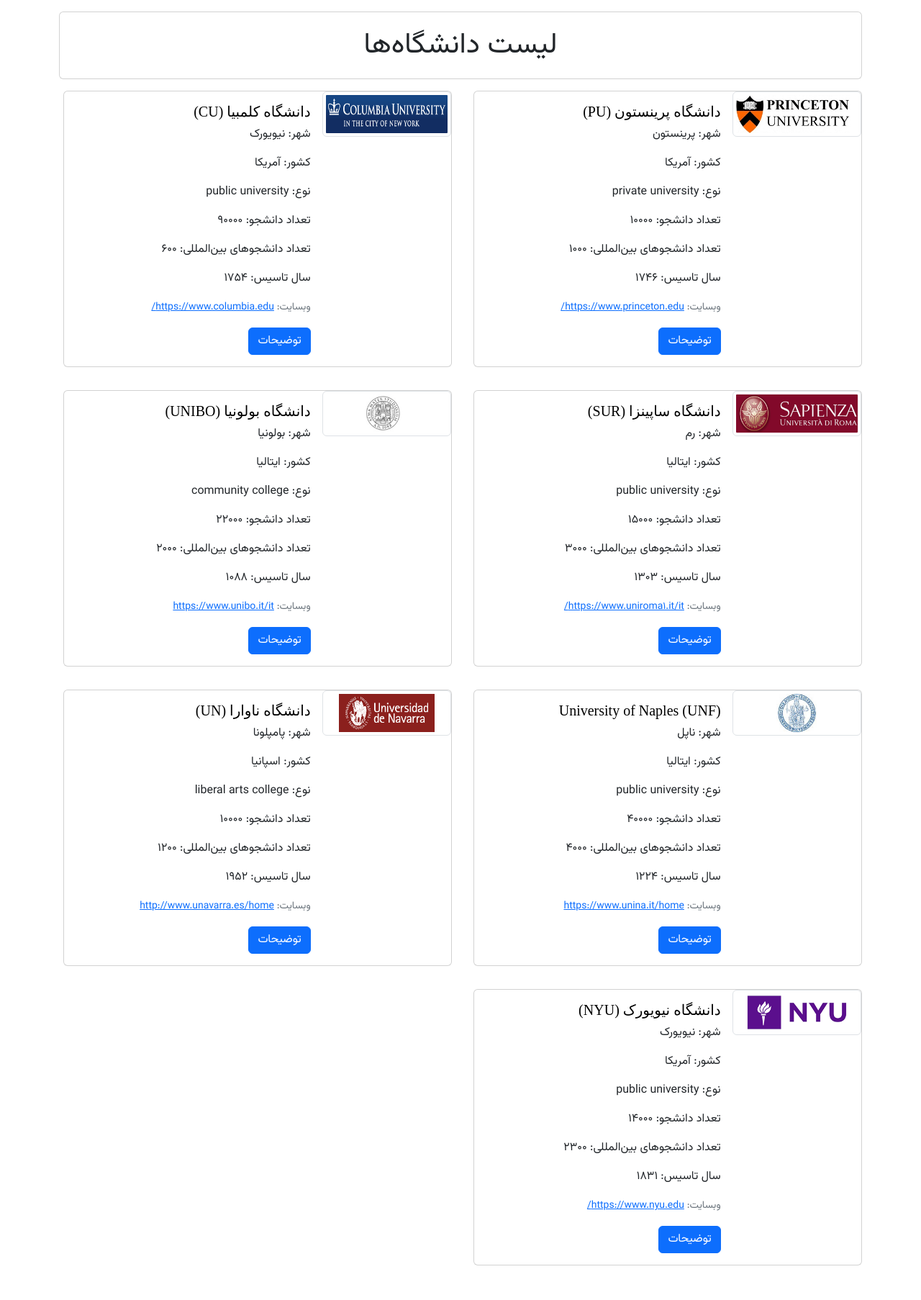
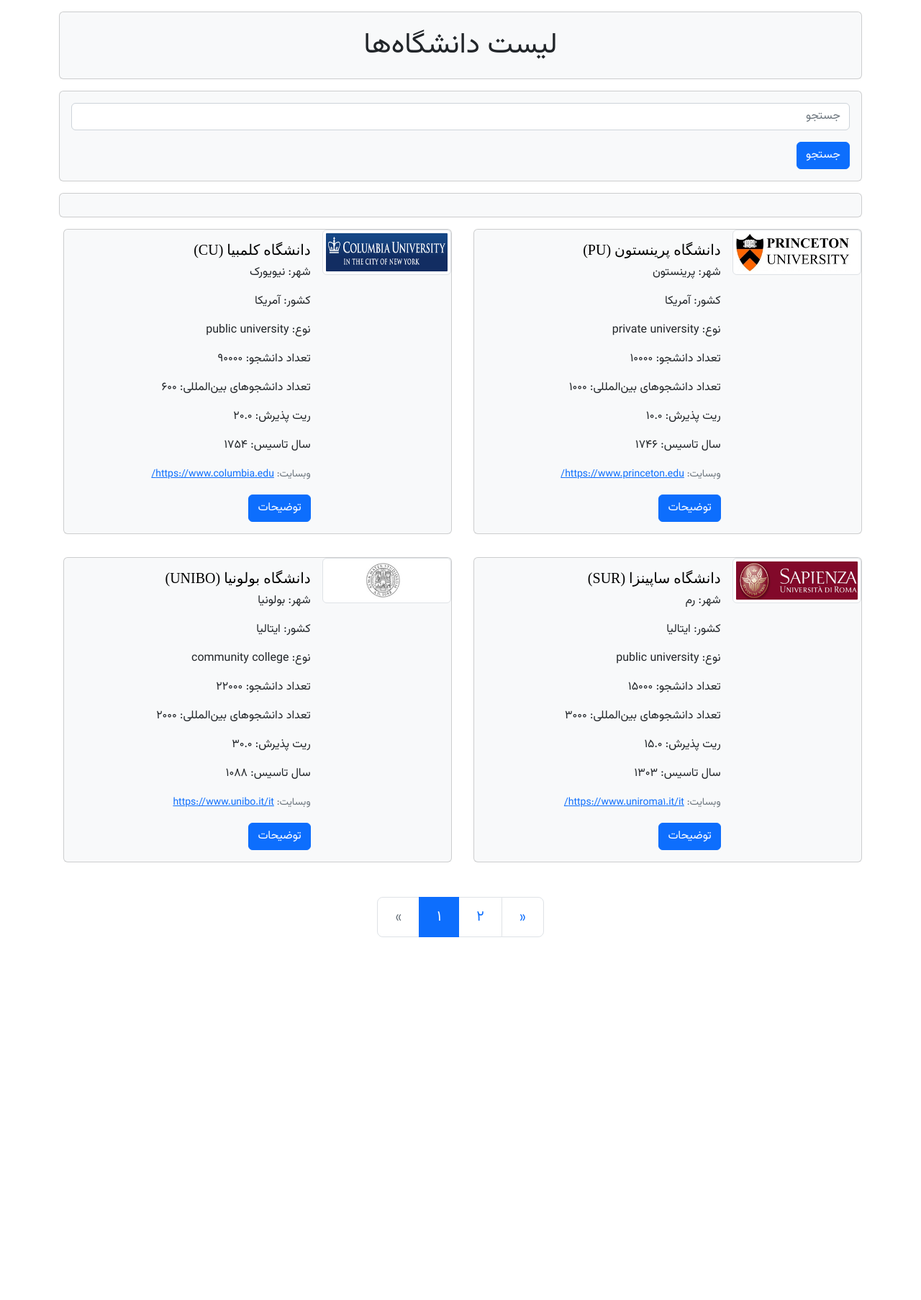
Before and after one commit to Alijeyrad/scorize, a Django app: page / in a window 1280 px wide. Shown: the whole page at 72% size. After the commit the page ends 1302 px from the top, so only its background shows below. Run offline with Django 4.2, Linux system fonts and the light colour scheme; data comes from the database, SQL or seed files in the repository; some web fonts are replaced.

Commit message:
search implemented

```diff
--- a/home/urls.py
+++ b/home/urls.py
@@ -6,4 +6,5 @@
 urlpatterns = [
     path('', universities, name='universities'),
     path('<int:id>', university, name='university'),
+    path('search', universities, name='search'),
 ]
--- a/home/views.py
+++ b/home/views.py
@@ -1,17 +1,58 @@
 from django.shortcuts import render
 from .models import University
+from django.core.paginator import Paginator
+from django.db.models import Q, F
 
 # Create your views here.
 
 
 def universities(request):
-    universities = University.objects.all()
-    context = {
-        'universities': universities,
-    }
+    if request.method == 'POST':
+        # this is when user is searching
+        search_word = request.POST.get('search')
 
-    return render(request, 'home/universities.html', context)
+        universities = University.objects.all().filter(
+            Q(name__contains=search_word)
 
+            | Q(city__name__contains=search_word)
+
+            | Q(city__country__name__contains=search_word)
+        )
+
+        paginator = Paginator(universities, 4) # Show 4 universities per page
+        page_number = request.GET.get('page')
+        # create page_obj that has the uni objects
+        page_obj = paginator.get_page(page_number)
+        # to have a list of numbers to create paginator in front
+        number_of_pages = page_obj.paginator.num_pages
+        number_of_pages_list = [x for x in range(1, number_of_pages + 1)]
+
+        context = {
+            'page_obj': page_obj,
+            'num_pages': number_of_pages_list,
+        }
+
+        return render(request, 'home/universities.html', context)
+
+    else:
+        universities = University.objects.all()
+        paginator = Paginator(universities, 4) # Show 4 universities per page
+        page_number = request.GET.get('page')
+        # create page_obj that has the uni objects
+        page_obj = paginator.get_page(page_number)
+        # to have a list of numbers to create paginator in front
+        number_of_pages = page_obj.paginator.num_pages
+        number_of_pages_list = [x for x in range(1, number_of_pages + 1)]
+
+        context = {
+            'page_obj': page_obj,
+            'num_pages': number_of_pages_list,
+        }
+
+        return render(request, 'home/universities.html', context)
+
+
+# single university view
 def university(request, id):
     university = University.objects.get(id=id)
     context = {
--- a/templates/home/universities.html
+++ b/templates/home/universities.html
@@ -6,16 +6,37 @@
 {% block body %}
     <div class="container mt-3">
 
-        <div class="card text-center">
+        <div class="card text-center bg-light">
             <div class="card-body fs-1">
             لیست دانشگاه‌ها
             </div>
         </div>
 
+        {% comment %} search {% endcomment %}
+        <div class="card text-right bg-light mt-3">
+            <div class="card-body ">
+                <form action="{% url 'home:search' %}" method="POST">
+                    {% csrf_token %}
+                    <div class="mb-3">
+                        <input type="text" class="form-control" id="search" name="search" placeholder="جستجو">
+                    </div>
+                    <button type="submit" class="btn btn-primary">جستجو</button>
+                </form>
+            </div>
+        </div>
+
+        {% comment %} filter {% endcomment %}
+        <div class="card text-right bg-light mt-3">
+            <div class="card-body ">
+
+            </div>
+        </div>
+
+
         <div class="row mt-3 mb-3">
-            {% for uni in universities %}
+            {% for uni in page_obj %}
                 <div class="col-6 mb-3">
-                    <div class="card mb-3" style="max-width: 540px;">
+                    <div class="card mb-3 bg-light" style="max-width: 540px;">
                         <div class="row g-0">
                             <div class="col-md-4">
                                 <a href="{% url 'home:university' uni.id %}">
@@ -32,6 +53,7 @@
                                 <p class="card-text">نوع: {{uni.uni_type}}</p>
                                 <p class="card-text">تعداد دانشجو: {{uni.total_students}}</p>
                                 <p class="card-text">تعداد دانشجوهای بین‌المللی: {{uni.international_students}}</p>
+                                <p class="card-text">ریت پذیرش: {{uni.acceptance_rate}}</p>
                                 <p class="card-text">سال تاسیس: {{uni.date_established.year}}</p>
                                 <p class="card-text"><small class="text-muted">وبسایت: <a target="_blank" class="text-left" href="{{uni.website}}">{{uni.website}}</a></small></p>
                                 <button class="btn btn-primary" type="button" data-bs-toggle="collapse" data-bs-target="#collapse{{uni.id}}" aria-expanded="false" aria-controls="collapse{{uni.id}}">
@@ -45,8 +67,57 @@
                         </div>
                     </div>
                 </div>
+
+                {% empty %}
+                <h1 class="text-center mt-3 mb-3">
+                    دانشگاهی یافت نشد
+                </h1>
             {% endfor %}
         </div>
+
+        {% comment %} paginator {% endcomment %}
+        <nav class="mb-5" dir="ltr">
+            <ul class="pagination pagination-lg justify-content-center">
+                {% comment %} prev button {% endcomment %}
+                {% if page_obj.has_previous %}
+                <li class="page-item">
+                    <a class="page-link" href="?page={{ page_obj.previous_page_number }}" aria-label="Previous">
+                        <span aria-hidden="true">&laquo;</span>
+                    </a>
+                </li>
+                {% else %}
+                <li class="page-item disabled">
+                    <a class="page-link" href="#!" aria-label="Previous">
+                        <span aria-hidden="true">&laquo;</span>
+                    </a>
+                </li>
+                {% endif %}
+
+                {% comment %} all pages {% endcomment %}
+                {% for number in num_pages %}
+                {% if number == page_obj.number %}
+                    <li class="page-item active" aria-current="page"><a class="page-link" href="?page={{number}}">{{number}}</a></li>
+                    {% else %}
+                    <li class="page-item"><a class="page-link" href="?page={{number}}">{{number}}</a></li>
+                {% endif %}
+                {% endfor %}
+
+                {% comment %} next button {% endcomment %}
+                {% if page_obj.has_next  %}
+                    <li class="page-item">
+                        <a class="page-link" href="?page={{ page_obj.next_page_number }}" aria-label="Next">
+                        <span aria-hidden="true">&raquo;</span>
+                        </a>
+                    </li>
+                {% else %}
+                    <li class="page-item disabled">
+                        <a class="page-link" href="#!" aria-label="Next">
+                        <span aria-hidden="true">&raquo;</span>
+                        </a>
+                    </li>
+                {% endif %}
+            </ul>
+        </nav>
 
     </div>
 
```
